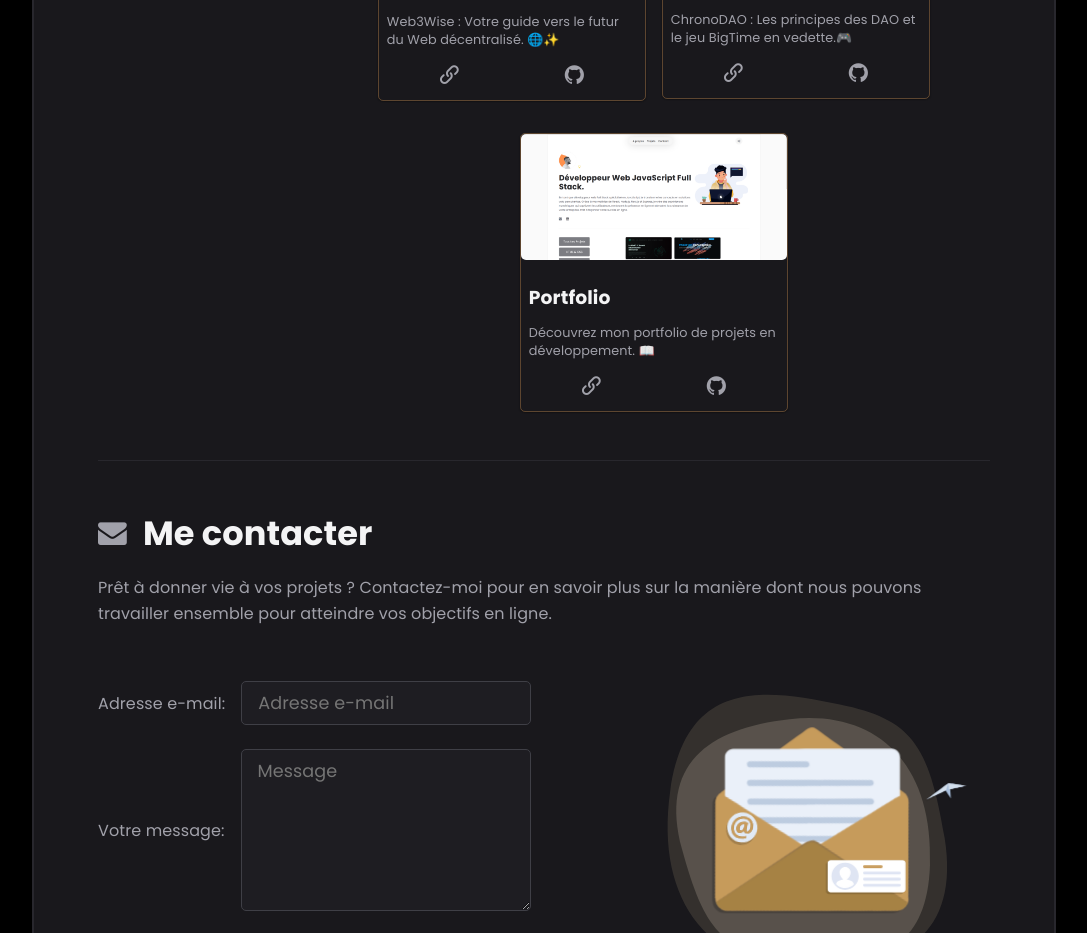
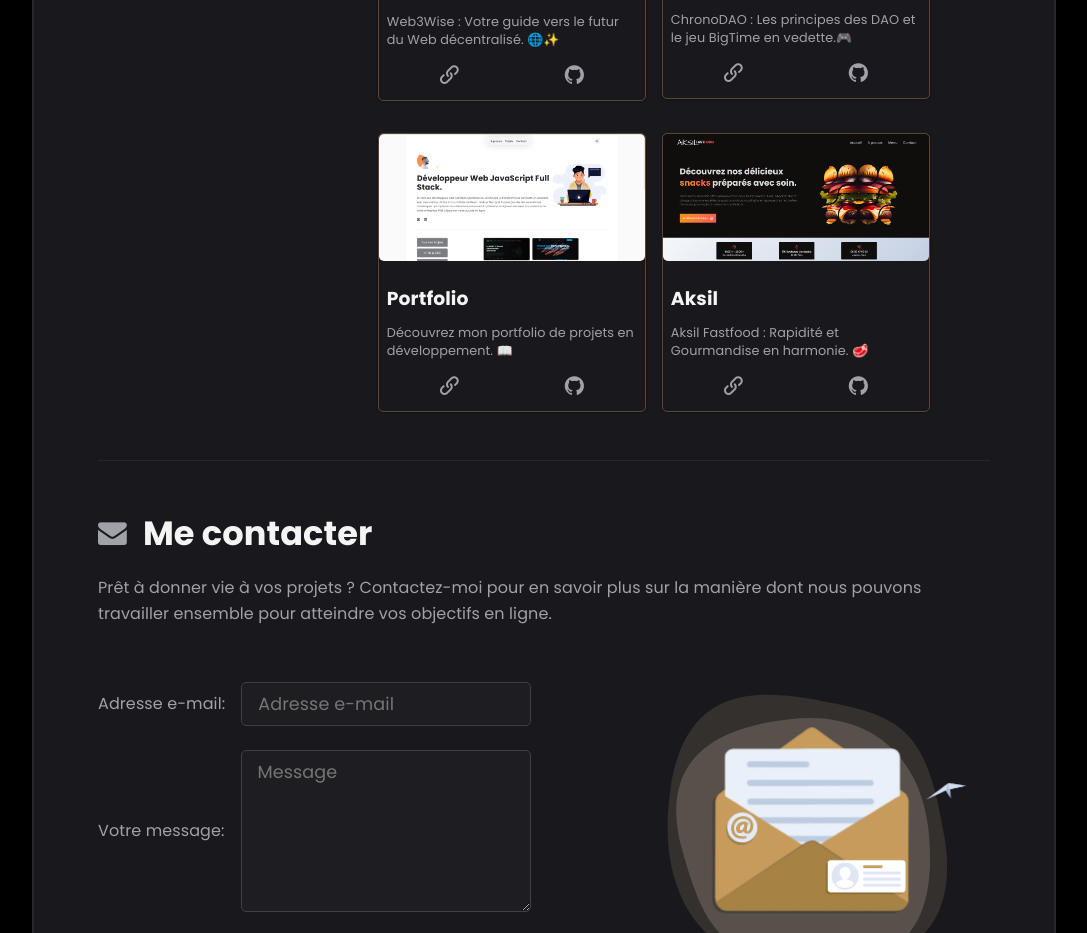
Before and after one commit to OlivierMaria/Portfolio, a React (Vite) app: page / in a window 1280 px wide. Shown: the part 1040-1973 px from the top of the page, without its empty margins (96-1183 px from the left). Built offline with nearby package versions, Linux system fonts and the light colour scheme.

Commit message:
add AksilFastfood project

```diff
--- a/src/components/3-main/myProjects.js
+++ b/src/components/3-main/myProjects.js
@@ -34,4 +34,12 @@ export const myProjects = [
     links: "https://maria-olivier-portfolio.netlify.app/",
     github: "https://github.com/OlivierMaria/Portfolio",
   },
+  {
+    projectTitle: "Aksil",
+    category: ["react"],
+    imgPath: "./Aksil.png",
+    subtitle: "Aksil Fastfood : Rapidité et Gourmandise en harmonie. 🥩",
+    links: "https://maria-olivier-portfolio.netlify.app/",
+    github: "https://github.com/OlivierMaria/AksilFastFood",
+  },
 ];
```
Also changed, not shown: public/Aksil.png (added).
